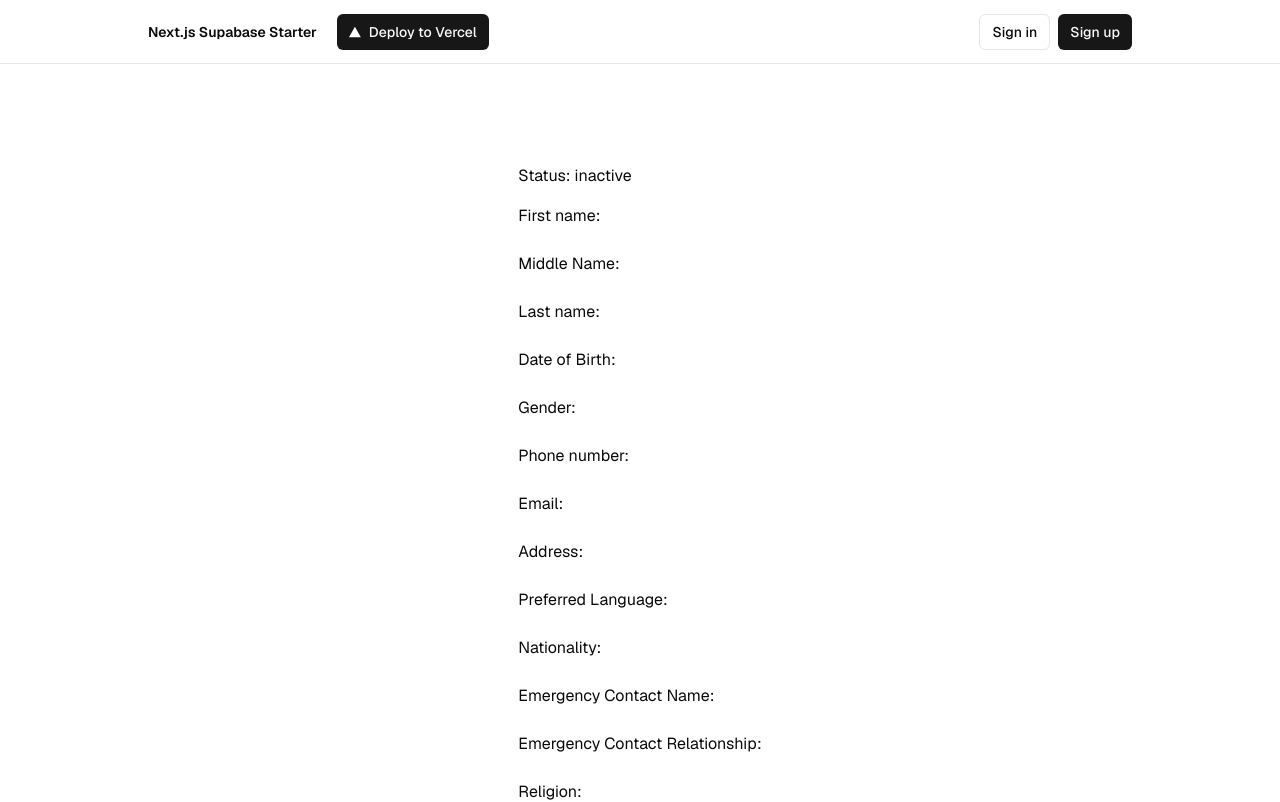
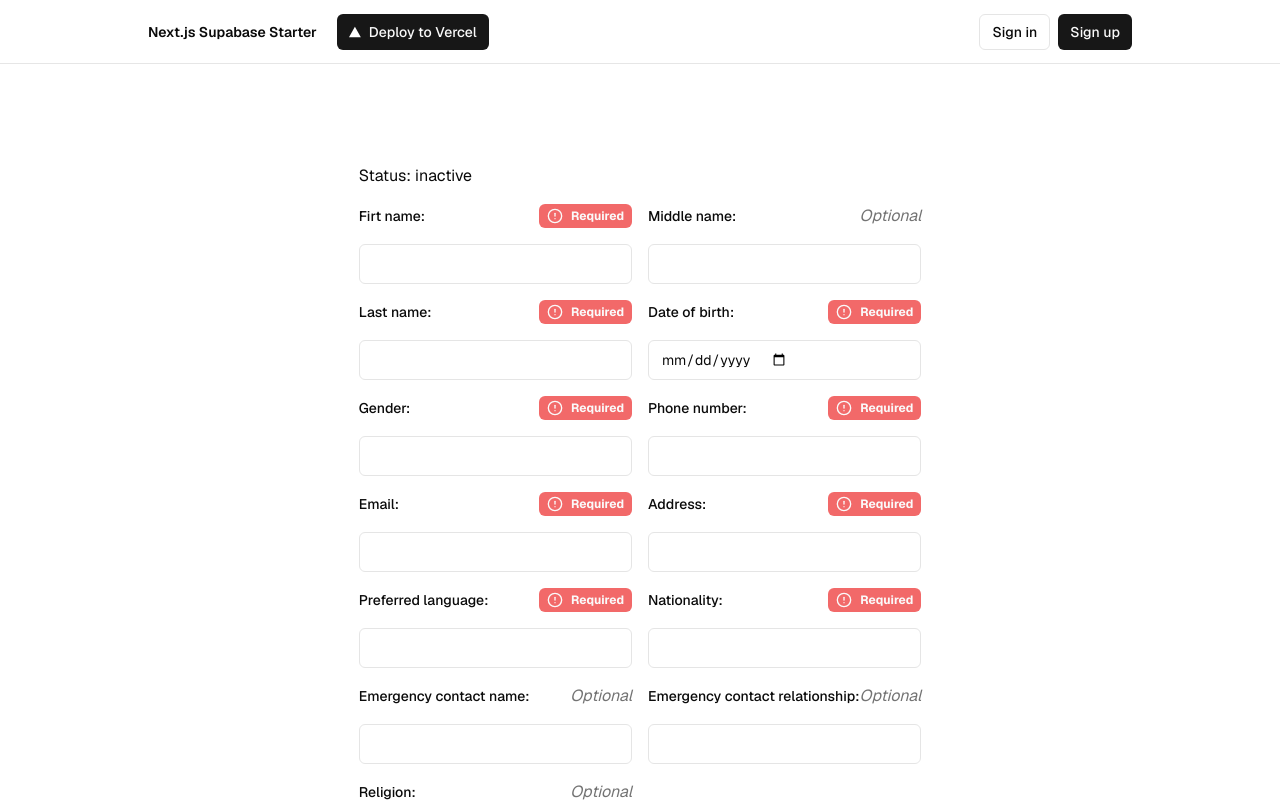
Before and after one commit to DepartureLV/supabase-realtime-input-form, a Next.js app: page /patients in a window 1280 px wide. Shown: the top 802 px of the page. Built offline with nearby package versions, Linux system fonts and the light colour scheme; no server answers.

Commit message:
Feat: form validation

```diff
--- a/app/patients/patient-form.tsx
+++ b/app/patients/patient-form.tsx
@@ -1,6 +1,7 @@
 "use client";
 
 import PersonalForm from "@/components/patient-form/personal-form";
+import { OnlineStatus } from "@/type/online_status";
 import { Patient } from "@/type/patient";
 import { createClient } from "@/utils/supabase/client";
 import { RealtimeChannel } from "@supabase/supabase-js";
@@ -31,25 +32,18 @@ export default function PatientForm() {
     religion: null,
   });
 
-  const [userStatus, setUserStatus] = useState<
-    "submit" | "editing" | "inactive"
-  >("inactive");
+  const [userStatus, setUserStatus] = useState<OnlineStatus>("inactive");
+  const [isEmailDuplicate, setIsEmailDuplicate] = useState<boolean>(false);
 
   // init presense subscription
   useEffect(() => {
     const channel = supabase.channel("tracking");
 
-    channel
-      .on("presence", { event: "sync" }, () => {
-        console.log("sync", channel.presenceState());
-      })
-      .on("presence", { event: "join" }, ({ key, newPresences }) => {
-        console.log("join", key, newPresences);
-      })
-      .subscribe(async (status) => {
+    channel.subscribe(async (status) => {
       if (status === "SUBSCRIBED") {
         const user = {
           user: "patient",
+          id: id,
           status: "inactive",
         };
 
@@ -64,66 +58,63 @@ export default function PatientForm() {
     };
   }, []);
 
-  // const handleSubmit = async (e: React.FormEvent) => {
-  //   e.preventDefault();
+  const handleSubmit = async (e: React.FormEvent) => {
+    e.preventDefault();
 
-  //   console.log(e.target);
+    const formData = new FormData(e.target as HTMLFormElement);
+    const first_name = formData.get("firstName");
+    const middle_name = formData.get("middleName");
+    const last_name = formData.get("lastName");
+    const date_of_birth = formData.get("dateOfBirth");
+    const gender = formData.get("gender");
+    const phone_number = formData.get("phoneNumber");
+    const email = formData.get("email");
+    const address = formData.get("address");
+    const preferred_language = formData.get("preferredLang");
+    const nationality = formData.get("nationality");
+    const emergency_contact_name = formData.get("emergencyContactName");
+    const emergency_contact_relationship = formData.get(
+      "emergencyContactRelationship"
+    );
+    const religion = formData.get("religion");
 
-  //   const formData = new FormData(e.target as HTMLFormElement);
-  //   const first_name = formData.get("firstName");
-  //   const middle_name = formData.get("middleName");
-  //   const last_name = formData.get("lastName");
-  //   const date_of_birth = formData.get("dateOfBirth");
-  //   const gender = formData.get("gender");
-  //   const phone_number = formData.get("phoneNumber");
-  //   const email = formData.get("email");
-  //   const address = formData.get("address");
-  //   const preferred_language = formData.get("preferredLang");
-  //   const nationality = formData.get("nationality");
-  //   const emegency_contact_name = formData.get("emergencyContactName");
-  //   const emegency_contact_relationship = formData.get(
-  //     "emergencyContactRelationship"
-  //   );
-  //   const religion = formData.get("religion");
+    const payload = {
+      first_name,
+      middle_name,
+      last_name,
+      date_of_birth,
+      gender,
+      phone_number,
+      email,
+      address,
+      preferred_language,
+      nationality,
+      emergency_contact_name,
+      emergency_contact_relationship,
+      religion,
+    };
 
-  //   const payload = {
-  //     first_name,
-  //     middle_name,
-  //     last_name,
-  //     date_of_birth,
-  //     gender,
-  //     phone_number,
-  //     email,
-  //     address,
-  //     preferred_language,
-  //     nationality,
-  //     emegency_contact_name,
-  //     emegency_contact_relationship,
-  //     religion,
-  //   };
+    const { data, error } = await supabase
+      .from("patients")
+      .upsert(payload, { onConflict: "email" })
+      .eq("email", email)
+      .select("*");
 
-  //   console.log("payload", payload);
+    if (error) {
+      console.error("error", error);
+      return;
+    }
 
-  //   const { data, error } = await supabase
-  //     .from("patients")
-  //     .upsert(payload, { onConflict: "email" })
-  //     .eq("email", email)
-  //     .select("*");
-
-  //   if (error) {
-  //     console.error("error", error);
-  //     return;
-  //   }
-
-  //   console.log("data", data);
-  // };
+    console.log("data", data);
+  };
 
   const handleChange = async (e: React.ChangeEvent) => {
     const { name, value } = e.target as HTMLInputElement;
 
-    const newData = { ...formData, [name]: value.length > 0 ? value : null };
+    const newData = { ...formData, [name]: value };
 
     setFormData(newData);
+
     setUserStatus("editing");
 
     const { error } = await supabase
@@ -134,6 +125,8 @@ export default function PatientForm() {
 
     if (error) {
       console.error("error", error);
+      // need to handle other case too
+      setIsEmailDuplicate(true);
       return;
     }
 
@@ -144,6 +137,7 @@ export default function PatientForm() {
     if (userStatus !== "editing") {
       await channelRef.current?.track({
         user: "patient",
+        id: id,
         status: "editing",
       });
     }
@@ -151,6 +145,7 @@ export default function PatientForm() {
     statusRef.current = setTimeout(() => {
       channelRef.current?.track({
         user: "patient",
+        id: id,
         status: "inactive",
       });
 
@@ -159,12 +154,14 @@ export default function PatientForm() {
   };
 
   return (
-    <div>
+    <div className="w-full">
       Status: {userStatus} <br />
       <PersonalForm
         formData={formData}
         handleChange={handleChange}
+        handleSubmit={handleSubmit}
         className="mt-4"
+        emailDuplicate={isEmailDuplicate}
       />
     </div>
   );
--- a/components/patient-form/personal-form.tsx
+++ b/components/patient-form/personal-form.tsx
@@ -1,147 +1,250 @@
 import { cn } from "@/lib/utils";
 import { Patient } from "@/type/patient";
+import { Input } from "@/components/ui/input";
+import { Label } from "@/components/ui/label";
+import { HTMLInputTypeAttribute, useEffect, useState } from "react";
+import { Button } from "@/components/ui/button";
+import Pill from "./pill";
 
-interface Props {
+interface PersonalFormProps {
   formData: Patient;
   handleChange?: (e: React.ChangeEvent) => void;
+  handleSubmit?: (e: React.FormEvent) => void;
   disabled?: boolean;
+  emailDuplicate?: boolean;
   className?: string;
 }
 
 export default function PersonalForm({
   formData,
   handleChange,
+  handleSubmit,
   disabled = false,
+  emailDuplicate = false,
   className,
-}: Props) {
+}: PersonalFormProps) {
   return (
     <form
-      onSubmit={(e) => {
-        e.preventDefault();
-      }}
-      className={cn("flex flex-col", className)}
+      onSubmit={handleSubmit ? handleSubmit : () => {}}
+      className={cn("grid grid-cols-1 md:grid-cols-2 gap-4 w-full", className)}
     >
-      <label htmlFor="first_name">First name:</label>
-      <input
-        type="text"
-        id="firstName"
-        name="first_name"
-        value={formData.first_name || ""}
-        onChange={handleChange ? handleChange : () => {}}
-        readOnly={disabled}
+      <LabelInput
+        htmlFor="first_name"
+        label={"Firt name"}
+        value={formData.first_name}
+        handleChange={handleChange ? handleChange : () => {}}
+        disabled={disabled}
       />
-      <label htmlFor="middleName">Middle Name:</label>
-      <input
-        type="text"
-        id="middleName"
-        name="middle_name"
-        value={formData.middle_name || ""}
-        onChange={handleChange ? handleChange : () => {}}
-        readOnly={disabled}
+      <LabelInput
+        htmlFor="middle_name"
+        label={"Middle name"}
+        value={formData.middle_name}
+        handleChange={handleChange ? handleChange : () => {}}
+        disabled={disabled}
+        optional
       />
-      <label htmlFor="lastName">Last name:</label>
-      <input
-        type="text"
-        id="lastName"
-        name="last_name"
-        value={formData.last_name || ""}
-        onChange={handleChange ? handleChange : () => {}}
-        readOnly={disabled}
+      <LabelInput
+        htmlFor="last_name"
+        label={"Last name"}
+        value={formData.last_name}
+        handleChange={handleChange ? handleChange : () => {}}
+        disabled={disabled}
       />
-      <label htmlFor="dateOfBirth">Date of Birth:</label>
-      <input
-        type="text"
-        id="dateOfBirth"
-        name="date_of_birth"
-        value={formData.date_of_birth || ""}
-        onChange={handleChange ? handleChange : () => {}}
-        readOnly={disabled}
+      <LabelInput
+        htmlFor="date_of_birth"
+        label={"Date of birth"}
+        type="date"
+        value={formData.date_of_birth}
+        handleChange={handleChange ? handleChange : () => {}}
+        disabled={disabled}
       />
-      <label htmlFor="gender">Gender:</label>
-      <input
-        type="text"
-        id="gender"
-        name="gender"
-        value={formData.gender || ""}
-        onChange={handleChange ? handleChange : () => {}}
-        readOnly={disabled}
+      <LabelInput
+        htmlFor="gender"
+        label={"Gender"}
+        value={formData.gender}
+        handleChange={handleChange ? handleChange : () => {}}
+        disabled={disabled}
       />
-      <label htmlFor="phoneNumber">Phone number:</label>
-      <input
-        type="text"
-        id="phoneNumber"
-        name="phone_number"
-        value={formData.phone_number || ""}
-        onChange={handleChange ? handleChange : () => {}}
-        readOnly={disabled}
+      <LabelInput
+        htmlFor="phone_number"
+        label={"Phone number"}
+        value={formData.phone_number}
+        type="tel"
+        handleChange={handleChange ? handleChange : () => {}}
+        disabled={disabled}
       />
-      <label htmlFor="email">Email:</label>
-      <input
-        type="text"
-        id="email"
-        name="email"
-        value={formData.email || ""}
-        onChange={handleChange ? handleChange : () => {}}
-        readOnly={disabled}
+      <LabelInput
+        htmlFor="email"
+        label={"Email"}
+        type="email"
+        value={formData.email}
+        handleChange={handleChange ? handleChange : () => {}}
+        disabled={disabled}
+        duplicate={emailDuplicate}
       />
-      <label htmlFor="address">Address:</label>
-      <input
-        type="text"
-        id="address"
-        name="address"
-        value={formData.address || ""}
-        onChange={handleChange ? handleChange : () => {}}
-        readOnly={disabled}
+      <LabelInput
+        htmlFor="address"
+        label={"Address"}
+        value={formData.address}
+        handleChange={handleChange ? handleChange : () => {}}
+        disabled={disabled}
       />
-      <label htmlFor="preferredLang">Preferred Language:</label>
-      <input
-        type="text"
-        id="preferredLang"
-        name="preferred_language"
-        value={formData.preferred_language || ""}
-        onChange={handleChange ? handleChange : () => {}}
-        readOnly={disabled}
+      <LabelInput
+        htmlFor="preferred_language"
+        label={"Preferred language"}
+        value={formData.preferred_language}
+        handleChange={handleChange ? handleChange : () => {}}
+        disabled={disabled}
       />
-      <label htmlFor="nationality">Nationality:</label>
-      <input
-        type="text"
-        id="nationality"
-        name="nationality"
-        value={formData.nationality || ""}
-        onChange={handleChange ? handleChange : () => {}}
-        readOnly={disabled}
+      <LabelInput
+        htmlFor="nationality"
+        label={"Nationality"}
+        value={formData.nationality}
+        handleChange={handleChange ? handleChange : () => {}}
+        disabled={disabled}
       />
-      <label htmlFor="emergencyContactName">Emergency Contact Name:</label>
-      <input
-        type="text"
-        id="emergencyContactName"
-        name="emergency_contact_name"
-        value={formData.emergency_contact_name || ""}
-        onChange={handleChange ? handleChange : () => {}}
-        readOnly={disabled}
+      <LabelInput
+        htmlFor="emergency_contact_name"
+        label={"Emergency contact name"}
+        value={formData.emergency_contact_name}
+        handleChange={handleChange ? handleChange : () => {}}
+        disabled={disabled}
+        optional
       />
-      <label htmlFor="emergencyContactRelationship">
-        Emergency Contact Relationship:
-      </label>
-      <input
-        type="text"
-        id="emergencyContactRelationship"
-        name="emergency_contact_relationship"
-        value={formData.emergency_contact_relationship || ""}
-        onChange={handleChange ? handleChange : () => {}}
-        readOnly={disabled}
+      <LabelInput
+        htmlFor={"emergency_contact_relationship"}
+        label={"Emergency contact relationship"}
+        value={formData.emergency_contact_relationship}
+        handleChange={handleChange ? handleChange : () => {}}
+        disabled={disabled}
+        optional
       />
-      <label htmlFor="religion">Religion:</label>
-      <input
-        type="text"
-        id="religion"
-        name="religion"
-        value={formData.religion || ""}
-        onChange={handleChange ? handleChange : () => {}}
-        readOnly={disabled}
+      <LabelInput
+        htmlFor={"religion"}
+        label={"Religion"}
+        value={formData.religion}
+        handleChange={handleChange ? handleChange : () => {}}
+        disabled={disabled}
+        optional
       />
 
-      <button type="submit">Submit</button>
+      {!disabled && (
+        <Button type="submit" className="col-span-1 md:col-span-2">
+          Submit
+        </Button>
+      )}
     </form>
   );
 }
+
+interface LabelCombination {
+  label: string;
+  value: string | null;
+  optional?: boolean;
+  handleChange?: (e: React.ChangeEvent) => void;
+  type?: HTMLInputTypeAttribute;
+  disabled?: boolean;
+  className?: string;
+  htmlFor: keyof Patient;
+  duplicate?: boolean;
+}
+
+const LabelInput = ({
+  label,
+  value,
+  optional,
+  handleChange,
+  type = "text",
+  disabled,
+  htmlFor,
+  className,
+  duplicate,
+}: LabelCombination) => {
+  const [isValid, setIsValid] = useState(false);
+  const [customMessage, setCustomMessage] = useState("Require");
+
+  const checkValidity = (
+    value: string | null
+  ): { validity: boolean; message: string } => {
+    if (type === "email") {
+      const emailRegex = /^[^\s@]+@[^\s@]+\.[^\s@]+$/;
+      return {
+        validity: emailRegex.test(value || ""),
+        message: (value || "").length > 0 ? "Invalid email" : "Required",
+      };
+    }
+
+    if (type === "tel") {
+      const phoneRegex = /^(?:\+66|66|0)?([689]{1})\d{8}$/;
+      return {
+        validity: phoneRegex.test(value || ""),
+        message: (value || "").length > 0 ? "Invalid phone number" : "Required",
+      };
+    }
+
+    return { validity: (value || "").length > 0, message: "Required" };
+  };
+
+  useEffect(() => {
+    const { validity, message } = checkValidity(value);
+
+    if (duplicate && validity) {
+      setIsValid(false);
+      setCustomMessage("Already in use");
+      return;
+    }
+
+    setIsValid(validity);
+    setCustomMessage(message);
+  }, [value, duplicate]);
+
+  return (
+    <div className={cn("flex flex-col gap-4 w-full", className)}>
+      <div className="h-6 w-full flex items-center">
+        <Label htmlFor={htmlFor} className="w-full text-wrap flex-1">
+          {label}:
+        </Label>
+        <Message
+          optional={optional}
+          isValid={isValid}
+          disabled={disabled}
+          customMessage={customMessage}
+        />
+      </div>
+      <Input
+        type={type}
+        id={htmlFor}
+        name={htmlFor}
+        value={value || ""}
+        onChange={handleChange}
+        readOnly={disabled}
+        required={!optional}
+        className="peer"
+        placeholder=""
+        // pattern={pattern?.toString()}
+      />
+    </div>
+  );
+};
+
+interface MessageProps {
+  optional?: boolean;
+  isValid: boolean;
+  disabled?: boolean;
+  customMessage: string;
+}
+
+function Message({ optional, isValid, disabled, customMessage }: MessageProps) {
+  if (disabled || isValid) return;
+
+  if (optional) {
+    return <span className="text-muted-foreground italic">Optional</span>;
+  }
+
+  return (
+    <Pill
+      className="peer-[&:not(:placeholder-shown):not(:focus):invalid]:block"
+      message={customMessage}
+    />
+  );
+}
--- /dev/null
+++ b/components/patient-form/pill.tsx
@@ -0,0 +1,22 @@
+import { cn } from "@/lib/utils";
+import { CircleAlert } from "lucide-react";
+
+export default function Pill({
+  className,
+  message
+}: {
+  className?: string;
+  message: string;
+}) {
+  return (
+    <div
+      className={cn(
+        "flex items-center w-fit gap-2 text-xs font-bold bg-destructive/80 text-destructive-foreground px-2 py-1 rounded-md",
+        className
+      )}
+    >
+      <CircleAlert size={16} />
+      <span>{message}</span>
+    </div>
+  );
+}
--- /dev/null
+++ b/type/online_status.ts
@@ -0,0 +1 @@
+export type OnlineStatus = "submit" | "editing" | "inactive";
```
Also changed, not shown: app/staff/realtime-form.tsx (+48 -6 lines). Lines whose indentation alone changed are shown as unchanged.
